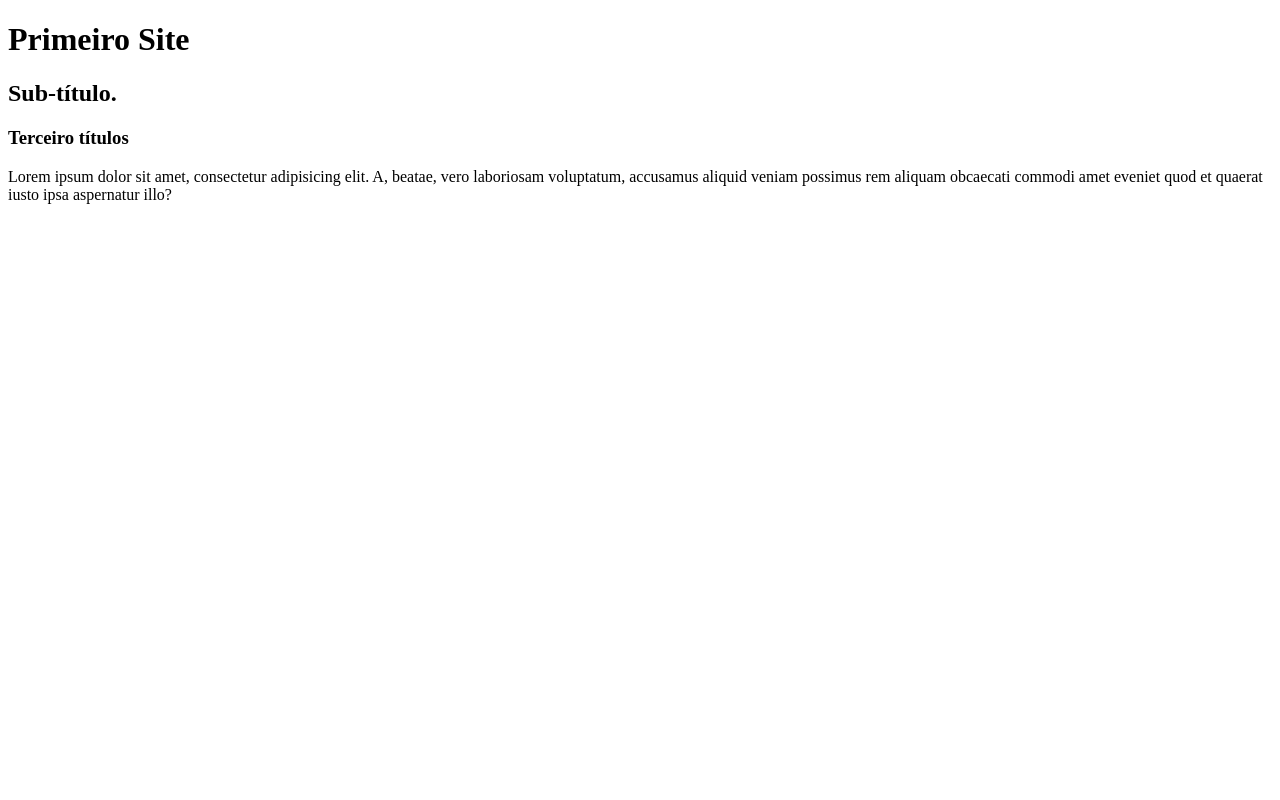
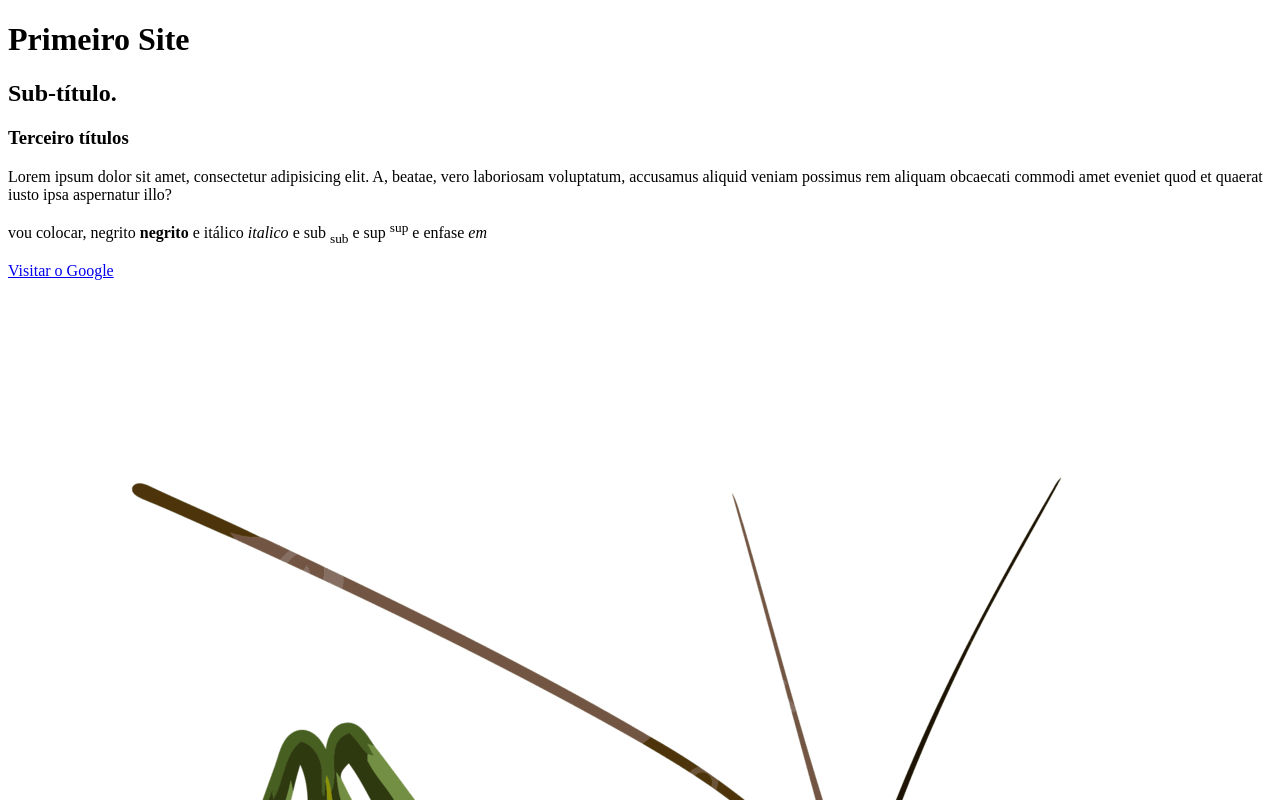
Before and after one commit to xandeneuro/padroes-web-para-no-code-e-low-code-unifecaf, a plain HTML site: page aula2/index.html in a window 1280 px wide. Shown: the top 800 px of the page. Drawn offline with Linux system fonts and the light colour scheme.

Commit message:
index add conteudo

```diff
--- a/aula2/index.html
+++ b/aula2/index.html
@@ -11,5 +11,11 @@
         <h2>Sub-título.</h2>
         <h3>Terceiro títulos</h3>
         <p>Lorem ipsum dolor sit amet, consectetur adipisicing elit. A, beatae, vero laboriosam voluptatum, accusamus aliquid veniam possimus rem aliquam obcaecati commodi amet eveniet quod et quaerat iusto ipsa aspernatur illo?</p>
+        <!-- Abaixo vou colocar tags aninhadas -->
+        <p>vou colocar, negrito <strong>negrito</strong> e itálico <i>italico</i> e sub <sub>sub</sub> e sup <sup>sup</sup> e enfase <em>em</em> </p>
+        <!-- Links -->
+        <a href="https://www.google.com" target="_blank">Visitar o Google</a>
+
+        <img src="/aula2/assets/pngtree-insect-cricket-png-image_12156423.png" alt="Imagem de um gafanhoto">
     </body>
 </html>
```
Also changed, not shown: aula2/assets/pngtree-insect-cricket-png-image_12156423.png (added).
